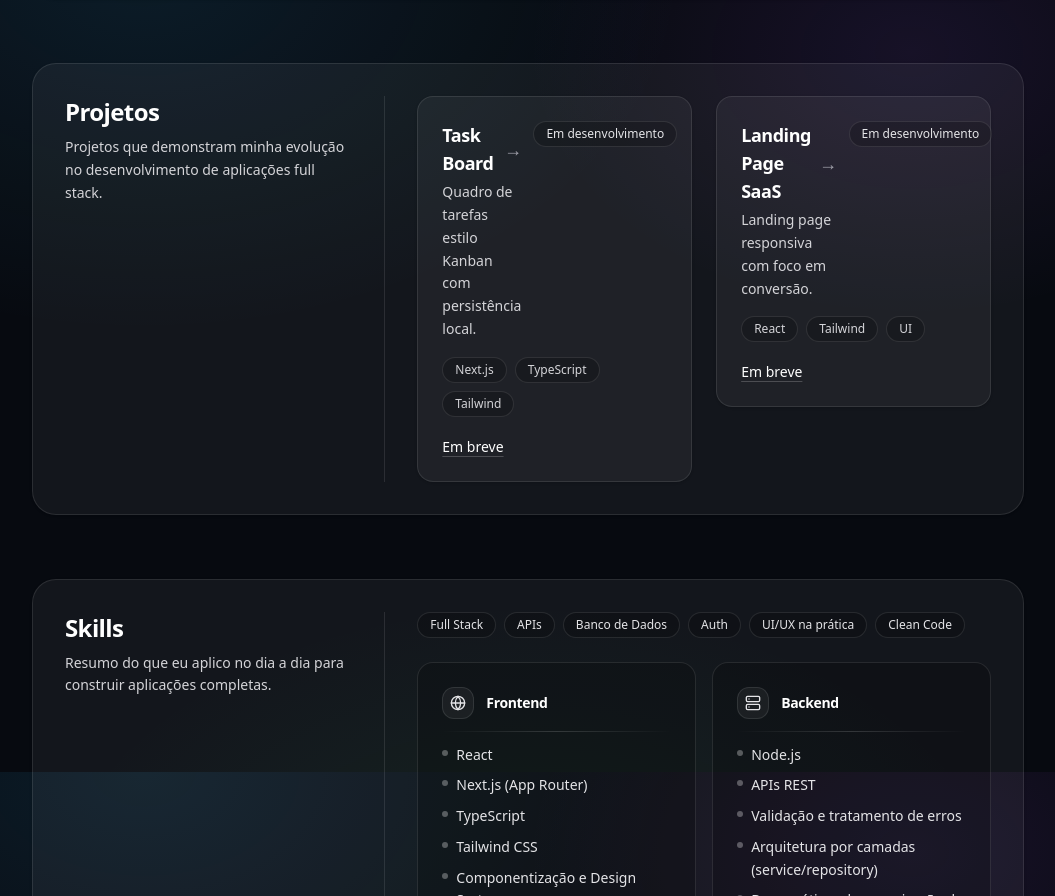
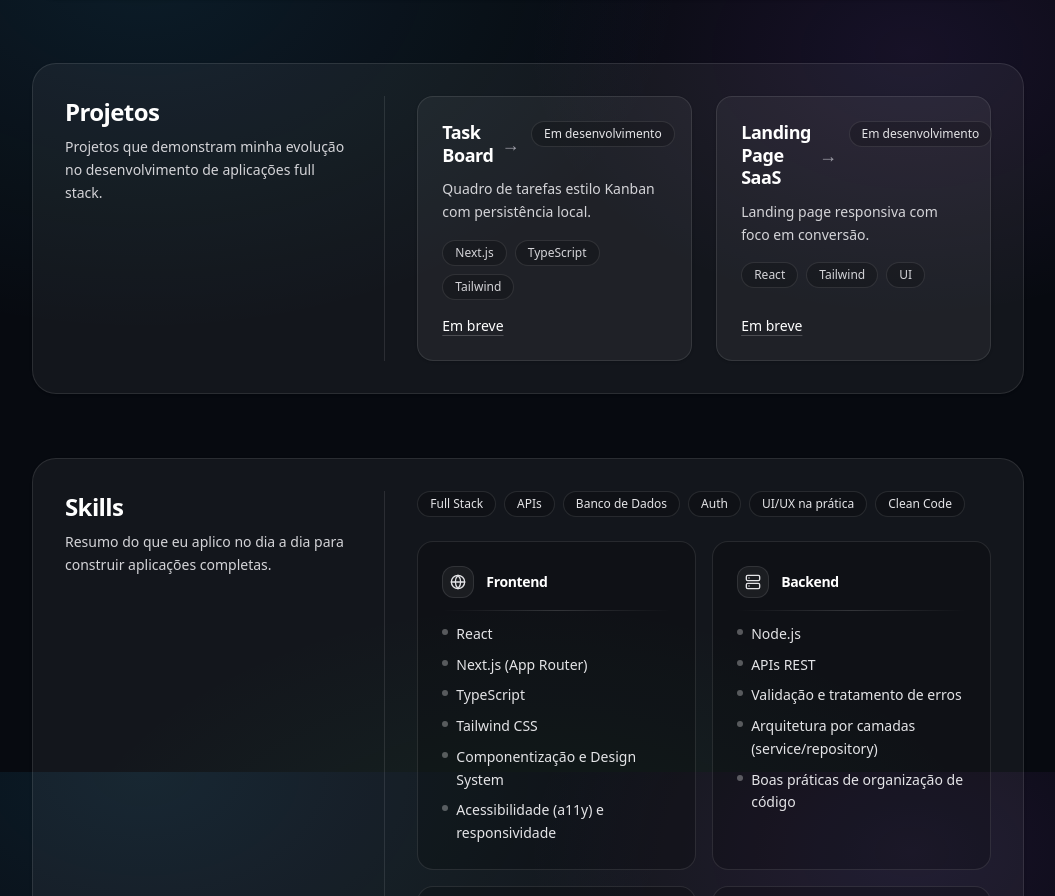
Before and after one commit to psholiveira/Meu_Portfolio, a Next.js app: page / in a window 1280 px wide. Shown: the part 828-1724 px from the top of the page, without its empty margins (112-1167 px from the left). Built offline with nearby package versions, Linux system fonts and the light colour scheme; no server answers.

Commit message:
alinhamento

```diff
--- a/src/components/ProjectCard.tsx
+++ b/src/components/ProjectCard.tsx
@@ -5,24 +5,20 @@ export default function ProjectCard({ project }: { project: Project }) {
   const isWip = project.status === "wip";
 
   return (
-    <article className="group rounded-2xl border border-white/10 bg-white/5 p-6 shadow-sm transition hover:-translate-y-0.5 hover:border-white/15 hover:bg-white/7 hover:shadow-md">
-      <div className="space-y-4">
+    <article className="group flex h-full flex-col rounded-2xl border border-white/10 bg-white/5 p-6 shadow-sm transition hover:-translate-y-0.5 hover:border-white/15 hover:bg-white/7 hover:shadow-md">
+      {/* TOPO */}
       <div className="flex items-start justify-between gap-3">
-          <div className="space-y-1">
+        <h3 className="text-lg font-semibold leading-tight tracking-tight text-white">
           <Link
             href={`/projetos/${project.slug}`}
-              className="inline-flex items-center gap-2 text-lg font-semibold tracking-tight text-white"
+            className="inline-flex items-center gap-2"
           >
             {project.title}
             <span className="text-zinc-400 transition group-hover:translate-x-0.5 group-hover:text-zinc-200">
               →
             </span>
           </Link>
-
-            <p className="text-sm leading-relaxed text-zinc-300">
-              {project.description}
-            </p>
-          </div>
+        </h3>
 
         {isWip ? (
           <span className="shrink-0 rounded-full border border-white/10 bg-black/20 px-3 py-1 text-xs text-zinc-200">
@@ -31,7 +27,13 @@ export default function ProjectCard({ project }: { project: Project }) {
         ) : null}
       </div>
 
-        <div className="flex flex-wrap gap-2">
+      {/* DESCRIÇÃO */}
+      <p className="mt-3 text-sm leading-relaxed text-zinc-300">
+        {project.description}
+      </p>
+
+      {/* TAGS */}
+      <div className="mt-4 flex flex-wrap gap-2">
         {project.tags.map((t) => (
           <span
             key={t}
@@ -42,7 +44,8 @@ export default function ProjectCard({ project }: { project: Project }) {
         ))}
       </div>
 
-        <div className="flex flex-wrap items-center gap-3 pt-1 text-sm">
+      {/* AÇÕES (empurradas para o final) */}
+      <div className="mt-auto flex flex-wrap items-center gap-3 pt-4 text-sm">
         <Link
           href={`/projetos/${project.slug}`}
           className="font-medium text-white underline decoration-white/20 underline-offset-4 hover:decoration-white/60"
@@ -72,7 +75,6 @@ export default function ProjectCard({ project }: { project: Project }) {
           </a>
         ) : null}
       </div>
-      </div>
     </article>
   );
 }
```
Lines whose indentation alone changed are shown as unchanged.
